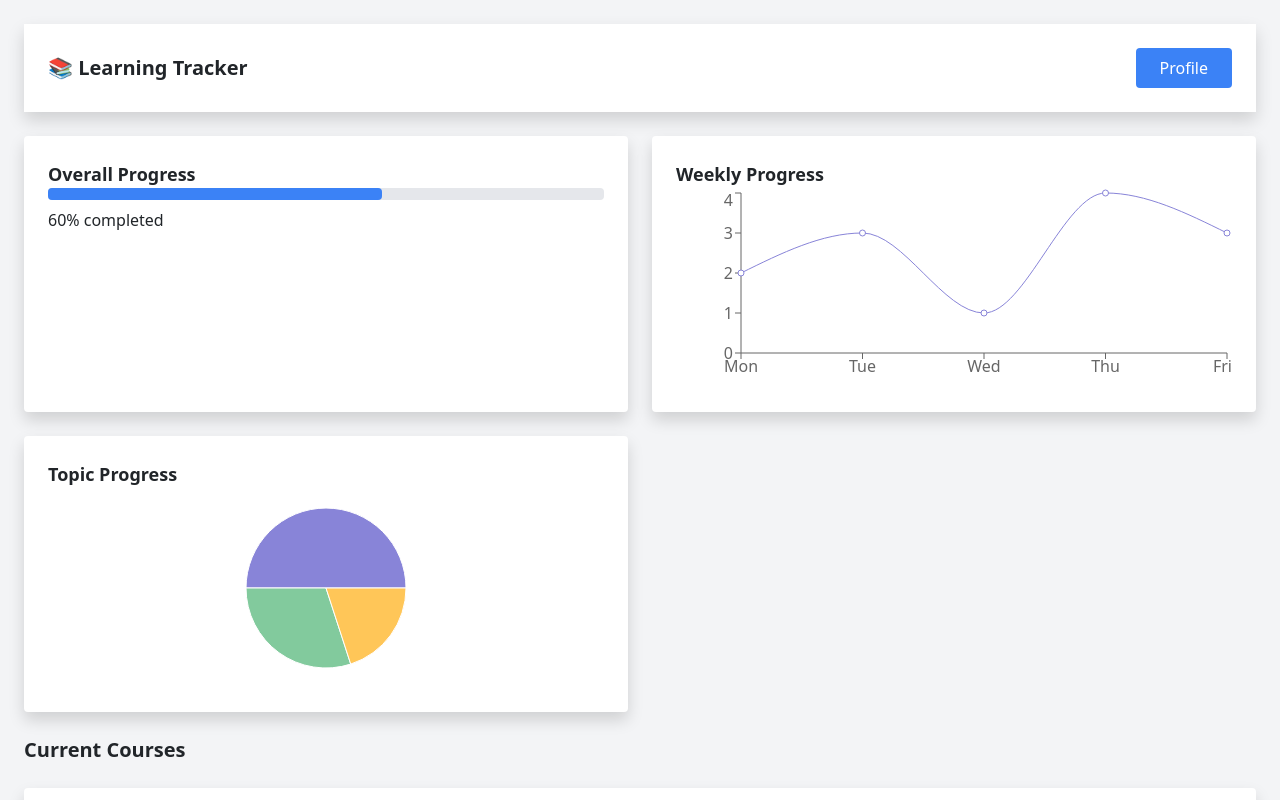
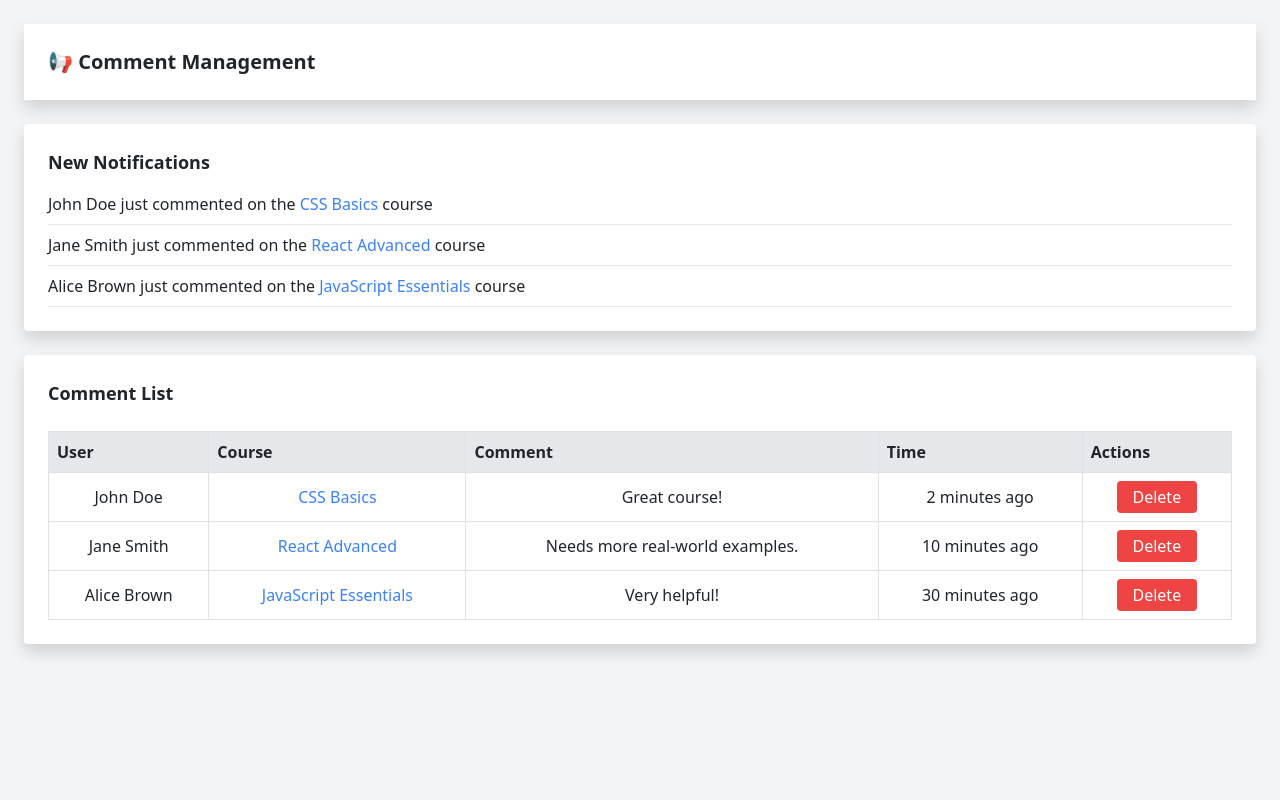
Before and after one commit to nguyentrungtinh2003/online_learning_management_system_frontend, a React (Create React App) app: page /test in a window 1280 px wide. Shown: the top 800 px of the page. Built offline with nearby package versions, Linux system fonts and the light colour scheme; a web font is replaced by a local one.

Commit message:
SCRUM-103 Create Comment Management for Admin

```diff
--- a/src/App.js
+++ b/src/App.js
@@ -20,13 +20,14 @@ import ManagementLesson from "./pages/Lesson/ManagementLesson";
 import QuizzManagement from "./pages/Quizz/QuizzManagement";
 import ManagementQuestion from "./pages/Question/QuestionManagement";
 import LearningProgress from "./pages/User/LearningProcess";
+import CommentManagement from "./pages/Comment/CommentManagement";
 
 function App() {
   return (
     <>
       <Router>
         <Routes>
-          <Route path="/test" element={<LearningProgress />} />
+          <Route path="/test" element={<CommentManagement />} />
           <Route
             path="/"
             element={
--- /dev/null
+++ b/src/pages/Comment/CommentManagement.js
@@ -0,0 +1,90 @@
+import { useState } from "react";
+
+const initialComments = [
+  {
+    id: 1,
+    user: "John Doe",
+    course: "CSS Basics",
+    content: "Great course!",
+    time: "2 minutes ago",
+  },
+  {
+    id: 2,
+    user: "Jane Smith",
+    course: "React Advanced",
+    content: "Needs more real-world examples.",
+    time: "10 minutes ago",
+  },
+  {
+    id: 3,
+    user: "Alice Brown",
+    course: "JavaScript Essentials",
+    content: "Very helpful!",
+    time: "30 minutes ago",
+  },
+];
+
+export default function AdminComments() {
+  const [comments, setComments] = useState(initialComments);
+
+  const deleteComment = (id) => {
+    setComments(comments.filter((comment) => comment.id !== id));
+  };
+
+  return (
+    <div className="min-h-screen p-6 bg-gray-100">
+      {/* Navbar */}
+      <nav className="bg-white shadow p-4 flex justify-between items-center">
+        <h1 className="text-xl font-bold">📢 Comment Management</h1>
+      </nav>
+
+      {/* New Comment Notifications */}
+      <div className="mt-6 p-4 bg-white shadow rounded">
+        <h2 className="text-lg font-semibold">New Notifications</h2>
+        <ul className="mt-2">
+          {comments.slice(0, 3).map((comment) => (
+            <li key={comment.id} className="border-b py-2">
+              <span className="font-medium">{comment.user}</span> just commented
+              on the <span className="text-blue-500">{comment.course}</span>{" "}
+              course
+            </li>
+          ))}
+        </ul>
+      </div>
+
+      {/* Comment List */}
+      <div className="mt-6 p-4 bg-white shadow rounded">
+        <h2 className="text-lg font-semibold">Comment List</h2>
+        <table className="w-full mt-4 border-collapse border border-gray-300">
+          <thead>
+            <tr className="bg-gray-200">
+              <th className="border p-2">User</th>
+              <th className="border p-2">Course</th>
+              <th className="border p-2">Comment</th>
+              <th className="border p-2">Time</th>
+              <th className="border p-2">Actions</th>
+            </tr>
+          </thead>
+          <tbody>
+            {comments.map((comment) => (
+              <tr key={comment.id} className="text-center">
+                <td className="border p-2">{comment.user}</td>
+                <td className="border p-2 text-blue-500">{comment.course}</td>
+                <td className="border p-2">{comment.content}</td>
+                <td className="border p-2">{comment.time}</td>
+                <td className="border p-2">
+                  <button
+                    className="px-3 py-1 bg-red-500 text-white rounded hover:bg-red-600"
+                    onClick={() => deleteComment(comment.id)}
+                  >
+                    Delete
+                  </button>
+                </td>
+              </tr>
+            ))}
+          </tbody>
+        </table>
+      </div>
+    </div>
+  );
+}
```
